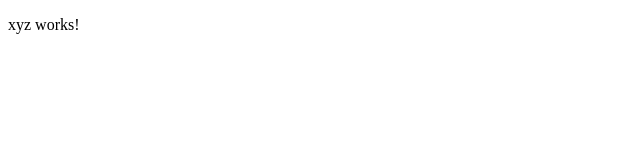
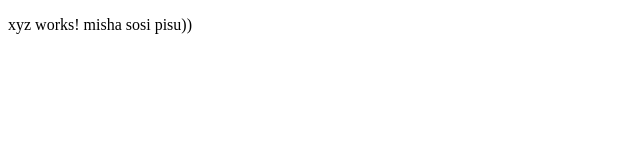
Before and after one commit to Davyd2007/newDavyd, an Angular app: page / in a window 1280 px wide. Shown: the top 160 px of the page, without its empty margins (0-640 px from the left). Built offline with nearby package versions, Linux system fonts and the light colour scheme.

Commit message:
misha soset

```diff
--- a/src/app/components/xyz/xyz.component.html
+++ b/src/app/components/xyz/xyz.component.html
@@ -1 +1,2 @@
-<p>xyz works!</p>
+<p>xyz works!
+misha sosi pisu))</p>
```
